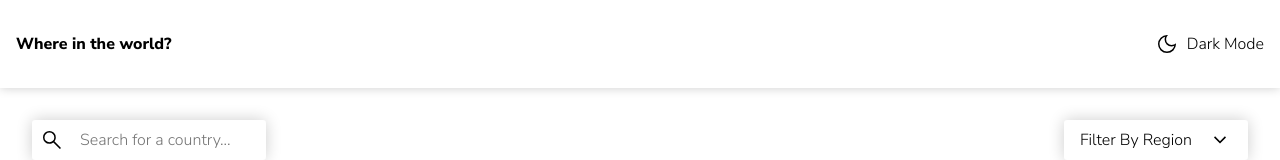
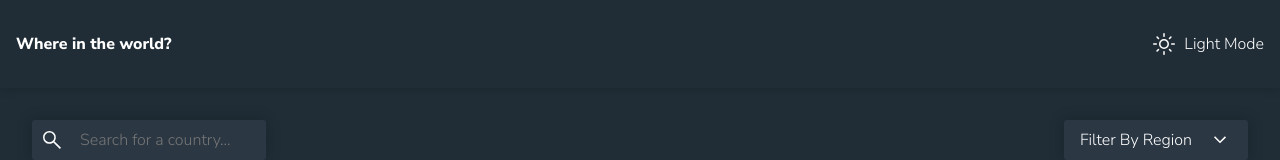
Before and after one commit to vicentevill/REST-Countries-API, a React (Vite) app: page / in a window 1280 px wide. Shown: the top 160 px of the page. Built offline with nearby package versions, Linux system fonts and the light colour scheme; no server answers.

Commit message:
commit fixed dark and light toggle

```diff
--- a/src/Nav.jsx
+++ b/src/Nav.jsx
@@ -4,8 +4,8 @@ import "./Nav.css";
 
 export default function Nav() {
   const [theme, setTheme] = useState("dark");
-  const [themeText, setThemeText] = useState("Dark Mode");
-  const [themeIcon, setThemeIcon] = useState("/darkmode.svg");
+  const [themeText, setThemeText] = useState("Light Mode");
+  const [themeIcon, setThemeIcon] = useState("/lightmode.svg");
 
   const handleThemeChange = () => {
     const root = document.documentElement;
--- a/src/index.css
+++ b/src/index.css
@@ -1,12 +1,12 @@
 @import url("https://fonts.googleapis.com/css2?family=Nunito+Sans:wght@300;600;800&display=swap");
 
-/* :root {
+:root {
   --dark-grey: #202d36;
   --grey: #2b3743;
   --white: white;
   --filter-white: brightness(0) saturate(100%) invert(100%) sepia(11%)
     saturate(7487%) hue-rotate(169deg) brightness(120%) contrast(101%);
-} */
+}
 
 *,
 *::before,
```
